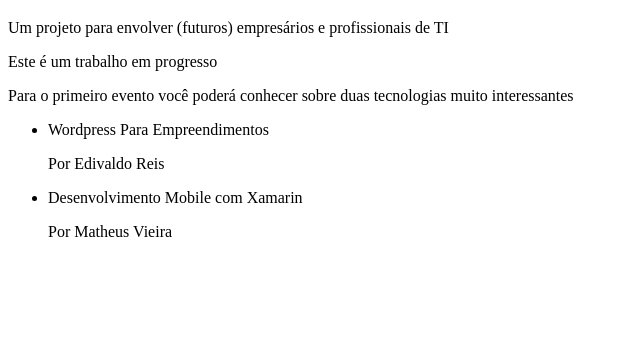
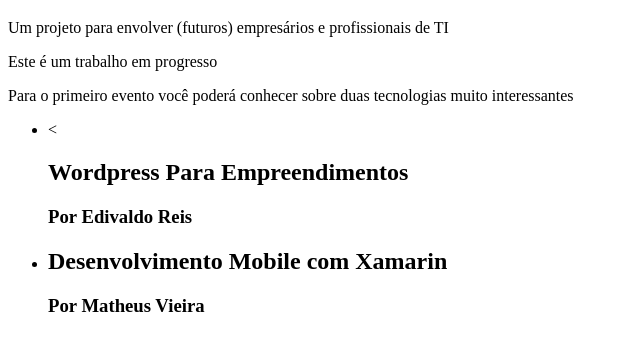
Before and after one commit to End2EndSystems/techinvolved, a plain HTML site: page index.html in a window 1280 px wide. Shown: the part 61-412 px from the top of the page, without its empty margins (0-640 px from the left). Drawn offline with Linux system fonts and the light colour scheme.

Commit message:
better html presentation

```diff
--- a/index.html
+++ b/index.html
@@ -12,18 +12,18 @@
  <ul>
  	<li>
  	  <article>
- 	    <header>
+ 	    <<h2>
  	      Wordpress Para Empreendimentos
- 	    </header>
- 	    <p>Por Edivaldo Reis</p>
+ 	    </h2r>
+ 	    <h3>Por Edivaldo Reis</h3>
  	  </article>
  	</li>
  	<li>
  	  <article>
- 	    <header>
+ 	    <h2>
  	      Desenvolvimento Mobile com Xamarin
- 	    </header>
- 	    <p>Por Matheus Vieira</p>
+ 	    </h2>
+ 	    <h3>Por Matheus Vieira</h3>
  	  </article>
  	</li>
  </ul>
```
